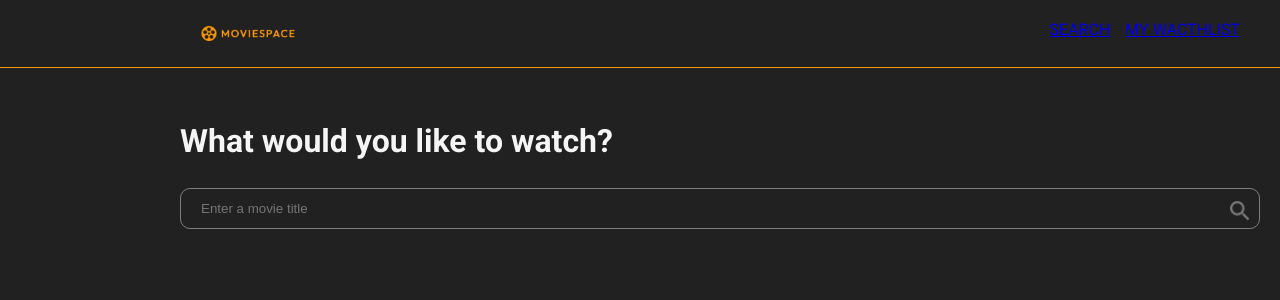
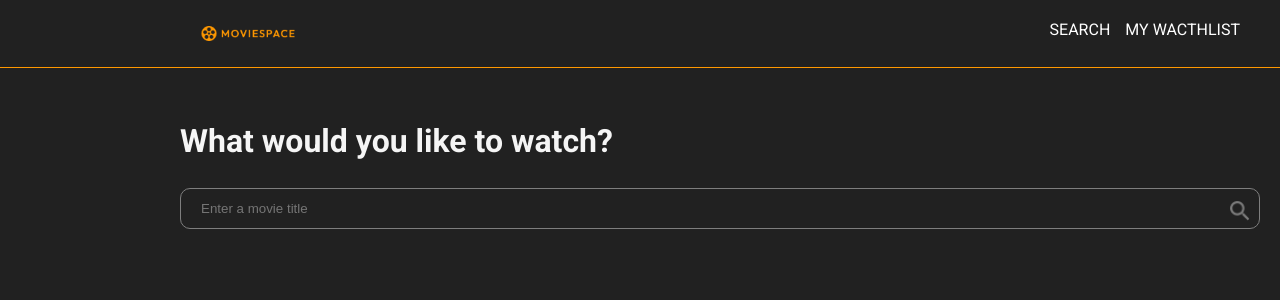
Before and after one commit to marcusdevel/Movie_list, a React (Vite) app: page / in a window 1280 px wide. Shown: the top 300 px of the page. Built offline with nearby package versions, Linux system fonts and the light colour scheme.

Commit message:
estilizações dos links de search e my watch list.

```diff
--- a/src/App.css
+++ b/src/App.css
@@ -12,6 +12,14 @@
 }
 ul li a:first-child {
   margin-right: 15px;
+}
+ul li a {
+  color: white;
+  padding: 11px 0;
+  text-decoration: none;
+}
+a:hover {
+  border: 2px solid black;
 }
 .input-form {
   position: relative;
```
